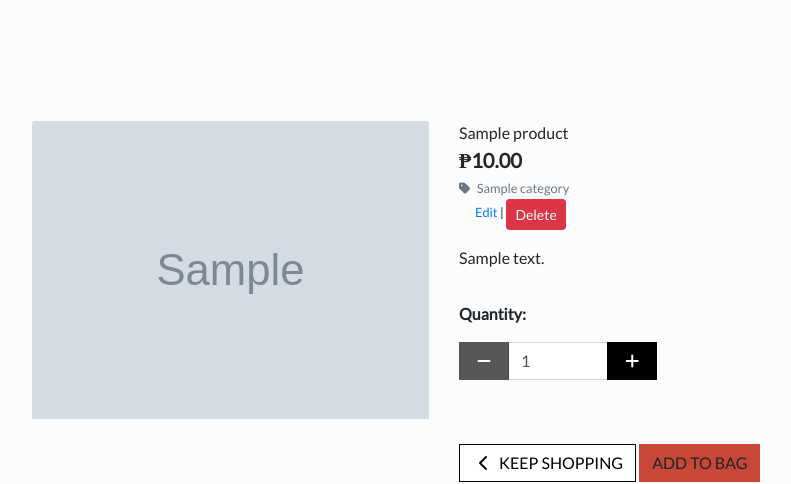
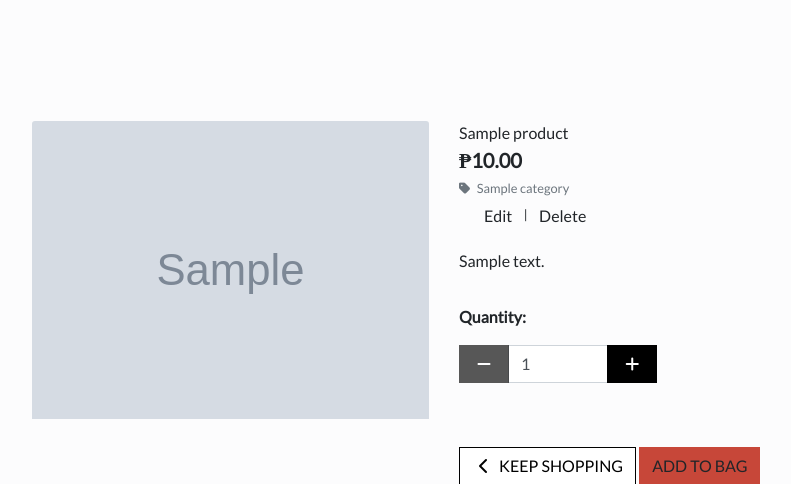
Before and after one commit to Code-Institute-Submissions/althea, a Django app: page /store/1/ in a window 1280 px wide. Shown: the part 272-756 px from the top of the page, without its empty margins (196-987 px from the left). Run offline with Django 3.2, Linux system fonts and the light colour scheme; a user stored in the database is signed in; tables that the repository leaves empty hold one stand-in row (values such as "Sample post"); grey boxes marked "Sample" are stand-in pictures; parts of the project's set-up code (start-up, migrations or seed data) failed here and were passed over; some libraries are stand-ins or nearby versions; some web fonts are replaced.

Commit message:
Added lighthouse image v2 and updated Modal

```diff
--- a/products/templates/products/includes/quantity_input_script.html
+++ b/products/templates/products/includes/quantity_input_script.html
@@ -1,8 +1,4 @@
 <script type="text/javascript">
-
-    $('#staticBackdrop').on('shown.bs.modal', function () {
-        $('#myInput').trigger('focus')
-    })
 
     // Disable +/- buttons outside 1-99 range
     function handleEnableDisable(itemId) {
--- a/products/templates/products/product_detail.html
+++ b/products/templates/products/product_detail.html
@@ -92,17 +92,22 @@
                     {% endif %}
                     {% if request.user.is_superuser %}
                         <small class="ml-3">
-                            <a href="{% url 'edit_product' product.id %}">Edit</a> |
-                            <button type="button" class="btn btn-sm btn-danger" data-toggle="modal" data-target="#staticBackdrop" id="myInput" >
+                            <a class="btn red-border-btn px-2 py-1 p-font rounded-0" href="{% url 'edit_product' product.id %}">
+                                Edit
+                            </a>
+                            |
+                            <a class="btn red-btn px-2 py-1 p-font rounded-0" data-toggle="modal" data-target="#productDelete{{ product.id }}">
                                 Delete
-                            </button>
+                            </a>
                         </small>
                         <!-- Modal -->
-                        <div class="modal fade" id="staticBackdrop" data-backdrop="static" data-keyboard="false" tabindex="-1" aria-labelledby="staticBackdropLabel" aria-hidden="true">
+                        <div class="modal fade" id="productDelete{{ product.id }}" data-backdrop="static" data-keyboard="false" tabindex="-1" aria-labelledby="staticBackdropLabel" aria-hidden="true">
                             <div class="modal-dialog">
                                 <div class="modal-content">
                                     <div class="modal-header">
-                                        <h5 class="modal-title our-store" id="staticBackdropLabel">Delete product?</h5>
+                                        <h5 class="modal-title our-store" id="staticBackdropLabel">
+                                            Delete product {{ product.name }} ?
+                                        </h5>
                                         <button type="button" class="close" data-dismiss="modal" aria-label="Close">
                                         <span aria-hidden="true">&times;</span>
                                         </button>
@@ -112,7 +117,9 @@
                                 </div>
                                 <div class="modal-footer">
                                     <button type="button" class="btn btn-secondary" data-dismiss="modal">Cancel</button>
-                                    <button type="button" class="btn btn-danger" href="{% url 'delete_product' product.id %}">Delete</button>
+                                    <a href="{% url 'delete_product' product.id %}" class="btn welcome-store contact-logo-font rounded-0">
+                                        Delete
+                                    </a>
                                 </div>
                                 </div>
                             </div>
```
Also changed, not shown: products/templates/products/store.html (+31 -2 lines), testing.md (+10 -0 lines), Readme/Images/deployment/lighthouse-desktop-home v2.PNG (added), Readme/Images/deployment/lighthouse-desktop-store v2.PNG (added).
